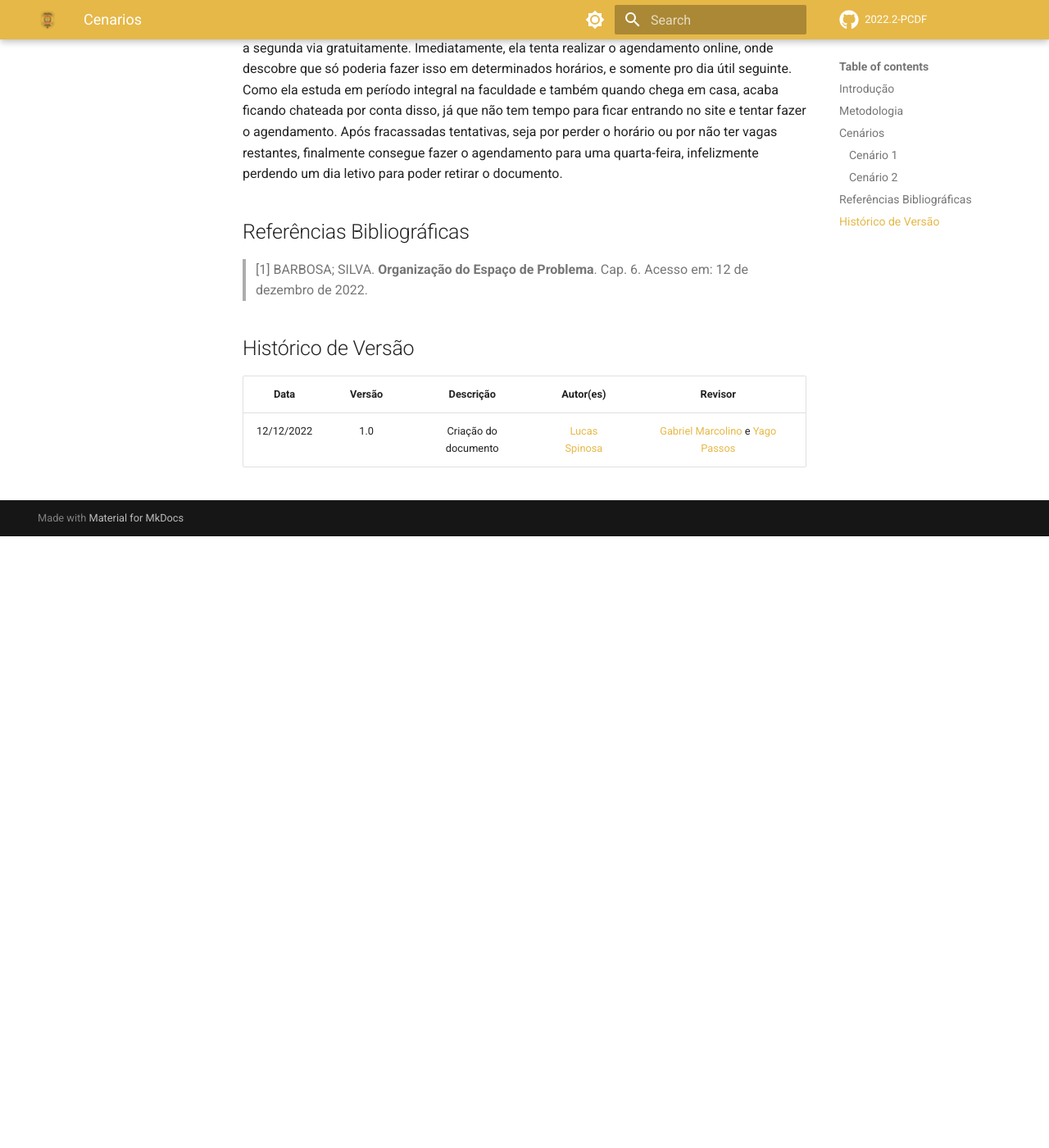
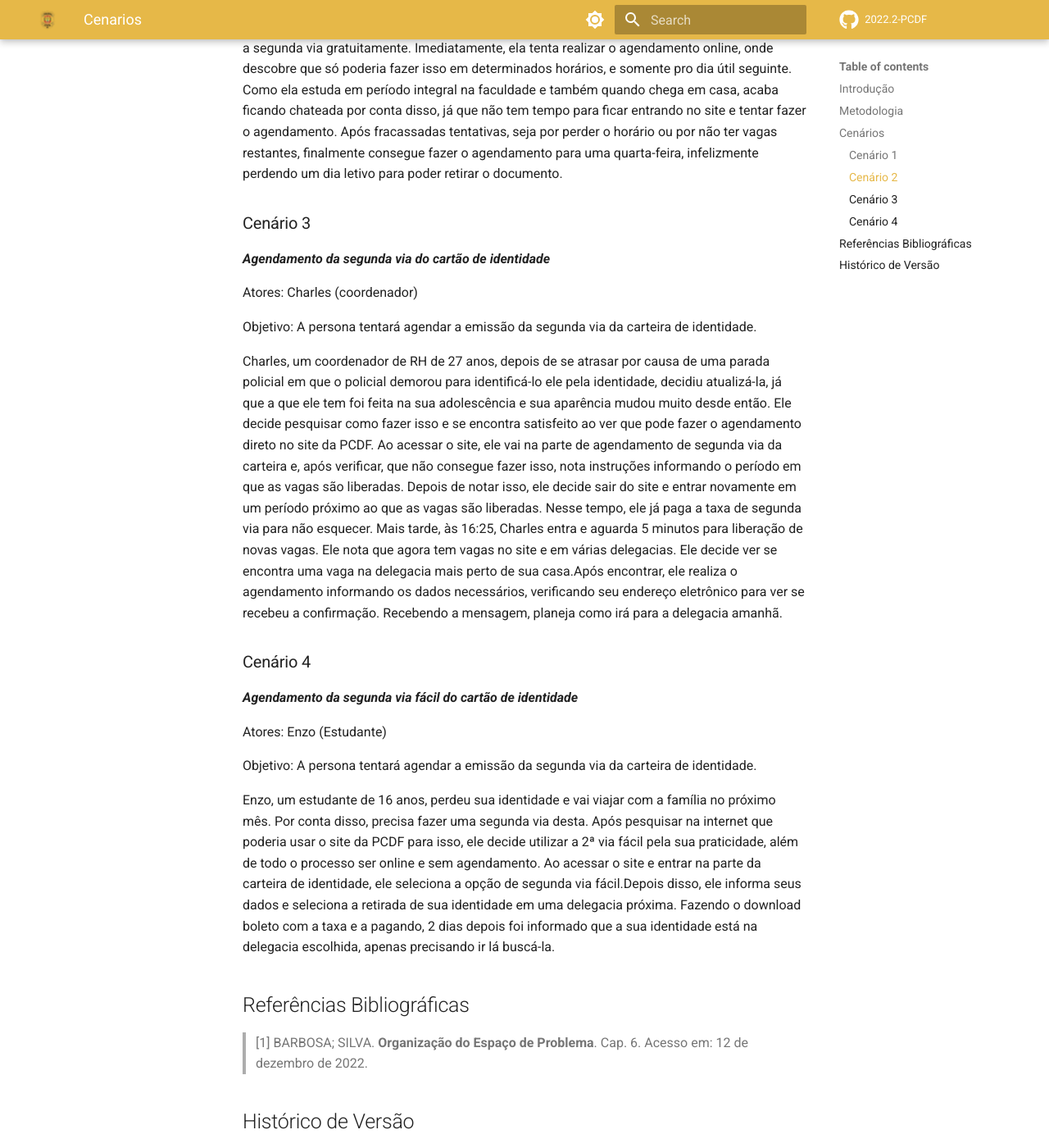
Before and after one commit to Interacao-Humano-Computador/2022.2-PCDF, an MkDocs documentation site: the page built from docs/analise-de-requisitos/cenarios.md, in a window 1280 px wide and 1400 px high, scrolled down 1326 px. Shown: the whole window at 82% size. Built offline with MkDocs 1.6.1 and Material for MkDocs 9.7.7, drawn with Linux system fonts in a browser that asks for light colours; comment, search, counter and statistics services are not loaded; before the commit the page ends 1980 px from its top, so only the background shows below that; some of the changed text lies outside the part shown.

Commit message:
Add files via upload

```diff
--- a/docs/analise-de-requisitos/cenarios.md
+++ b/docs/analise-de-requisitos/cenarios.md
@@ -26,6 +26,23 @@ Objetivo: A persona tentará realizar o agendamento da segunda via gratuita de i
 
 Julia, uma estudante de 21 anos, precisou realizar um cadastro em uma loja online. Porém, ao consultar sua identidade para poder preencher o campo do CPF, notou que o documento estava borrado com uma tinta preta, que não apenas era desagradável esteticamente, como também dificultava a visualização dos dados. Após comentar sobre isso com alguns amigos no dia seguinte, ficou sabendo que muitas outras vias estavam com esse problema, e que poderia tirar a segunda via gratuitamente. Imediatamente, ela tenta realizar o agendamento online, onde descobre que só poderia fazer isso em determinados horários, e somente pro dia útil seguinte. Como ela estuda em período integral na faculdade e também quando chega em casa, acaba ficando chateada por conta disso, já que não tem tempo para ficar entrando no site e tentar fazer o agendamento. Após fracassadas tentativas, seja por perder o horário ou por não ter vagas restantes, finalmente consegue fazer o agendamento para uma quarta-feira, infelizmente perdendo um dia letivo para poder retirar o documento.
 
+### Cenário 3
+***Agendamento da segunda via do cartão de identidade***
+
+Atores: Charles (coordenador)
+
+Objetivo: A persona tentará agendar a emissão da segunda via da carteira de identidade.
+
+Charles, um coordenador de RH de 27 anos, depois de se atrasar por causa de uma parada policial em que o policial demorou para identificá-lo ele pela identidade, decidiu atualizá-la, já que a que ele tem foi feita na sua adolescência e sua aparência mudou muito desde então. Ele decide pesquisar como  fazer isso e se encontra satisfeito ao ver que pode fazer o agendamento direto no site da PCDF. Ao acessar o site, ele vai na parte de agendamento de segunda via da carteira e, após verificar, que não consegue fazer isso, nota instruções informando o período em que as vagas são liberadas. Depois de notar isso, ele decide sair do site e entrar novamente em um período próximo ao que as vagas são liberadas. Nesse tempo, ele já paga a taxa de segunda via para não esquecer. Mais tarde, às 16:25, Charles entra e aguarda 5 minutos para liberação de novas vagas. Ele nota que agora tem vagas no site e em várias delegacias. Ele decide  ver se encontra uma vaga na delegacia mais perto de sua casa.Após encontrar, ele realiza o agendamento informando os dados necessários, verificando seu endereço eletrônico para ver se recebeu a confirmação. Recebendo a mensagem, planeja como irá para a delegacia amanhã.
+
+### Cenário 4
+***Agendamento da segunda via fácil do cartão de identidade***
+
+Atores: Enzo (Estudante)
+
+Objetivo: A persona tentará agendar a emissão da segunda via da carteira de identidade.
+
+Enzo, um estudante de 16 anos, perdeu sua identidade e vai viajar com a família no próximo mês. Por conta disso, precisa fazer uma segunda via desta. Após  pesquisar na internet que poderia usar o site da PCDF para isso, ele decide utilizar a 2ª via fácil pela sua  praticidade, além de todo o processo ser online e sem agendamento. Ao acessar o site e entrar na parte da carteira de identidade, ele seleciona a opção de segunda via fácil.Depois disso, ele informa seus dados e seleciona a retirada de sua identidade em uma delegacia próxima.  Fazendo o download boleto com a taxa e a pagando, 2 dias depois foi informado que a sua identidade está na delegacia escolhida, apenas precisando ir lá buscá-la.
 
 ## Referências Bibliográficas
 > [1] BARBOSA; SILVA. **Organização do Espaço de Problema**. Cap. 6. Acesso em: 12 de dezembro de 2022.
@@ -34,3 +51,4 @@ Julia, uma estudante de 21 anos, precisou realizar um cadastro em uma loja onlin
 |    Data    | Versão |                          Descrição                          |                                            Autor(es)                                             |                                               Revisor                                                |
 | :--------: | :----: | :---------------------------------------------------------: | :----------------------------------------------------------------------------------------------: | :--------------------------------------------------------------------------------------------------: |
 | 12/12/2022 |  1.0   |                    Criação do documento                     | [Lucas Spinosa](https://github.com/LucasSpinosa) | [Gabriel Marcolino](https://github.com/GabrielMR360) e [Yago Passos](https://github.com/yagompassos) |
+| 12/12/2022 |  1.1   |                    Adicionando os cenários 3 e 4                    | [Guilherme Oliveira](https://github.com/GG555-13) | [Gabriel Marcolino](https://github.com/GabrielMR360) e [Yago Passos](https://github.com/yagompassos) |
```
